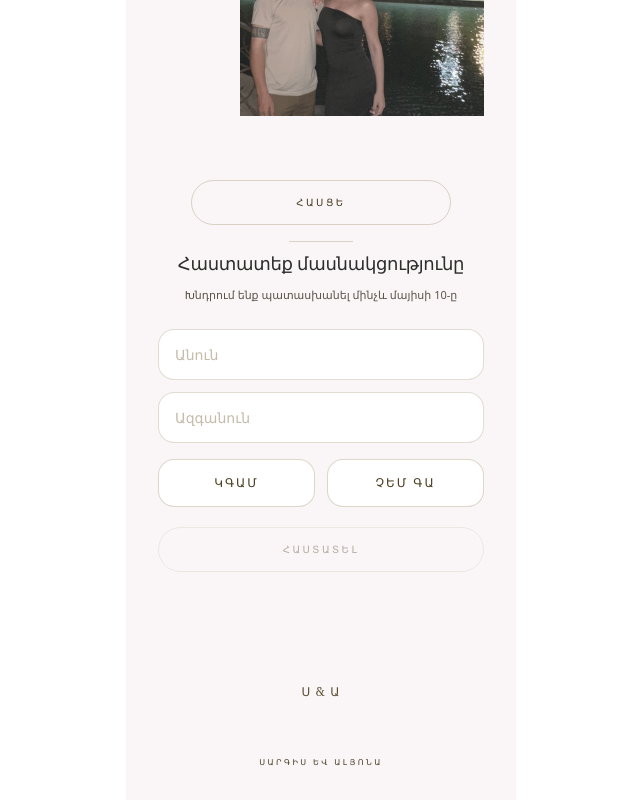
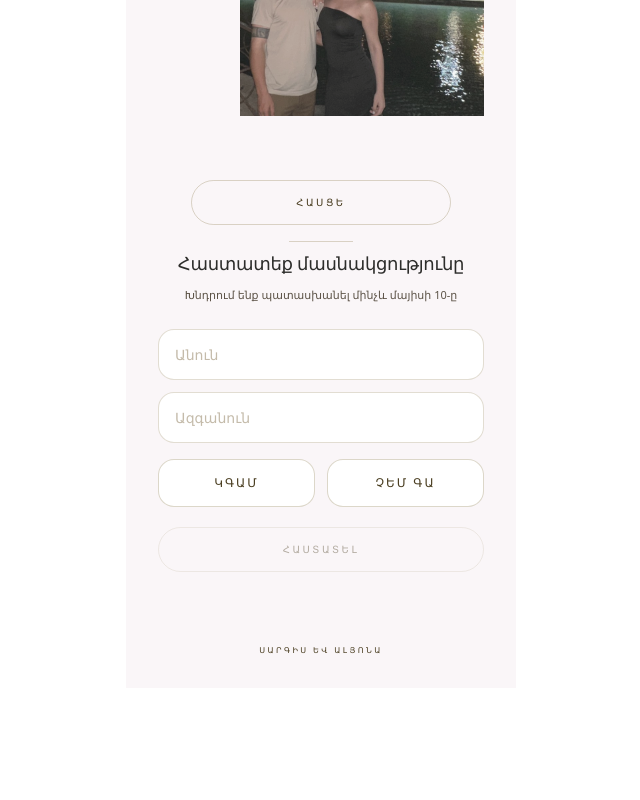
Before and after one commit to neetrino/SargisAlyona, a Next.js app: page / in a window 1280 px wide. Shown: the part 1560-2360 px from the top of the page, without its empty margins (319-959 px from the left). After the commit the page ends 2248 px from the top, so only its background shows below. Built offline with nearby package versions, Linux system fonts and the light colour scheme.

Commit message:
Ս & Ա հեռացված

```diff
--- a/src/invitation/InvitationPage.tsx
+++ b/src/invitation/InvitationPage.tsx
@@ -185,18 +185,10 @@ function CtaButton() {
 function FooterBlock() {
   return (
     <footer
-      className="flex w-full flex-col items-center gap-10 px-8 pb-8"
+      className="flex w-full flex-col items-center gap-4 px-8 pb-8"
       data-name="Footer Shell"
     >
       <div>
-        <p
-          className="font-serif text-[12px] leading-4 tracking-[1.2px] text-[#5c4e30]"
-          style={{ fontVariationSettings: "'CTGR' 100, 'wdth' 100" }}
-        >
-          Ս & Ա
-        </p>
-      </div>
-      <div className="pt-4">
         <p className="font-sans text-[8px] uppercase leading-3 tracking-[2.4px] text-[#4a3e21]">
           ՍԱՐԳԻՍ ԵՎ ԱԼՅՈՆԱ
         </p>
@@ -279,7 +271,7 @@ function RsvpSection() {
   }
 
   return (
-    <section className="w-full bg-[#faf6f8] px-8 pb-16 pt-4">
+    <section className="w-full bg-[#faf6f8] px-8 pb-6 pt-4">
       <div className="mx-auto flex max-w-[326px] flex-col items-center gap-6">
         <div className="flex flex-col items-center gap-2">
           <div className="h-px w-16 bg-[rgba(140,122,77,0.3)]" />
```
